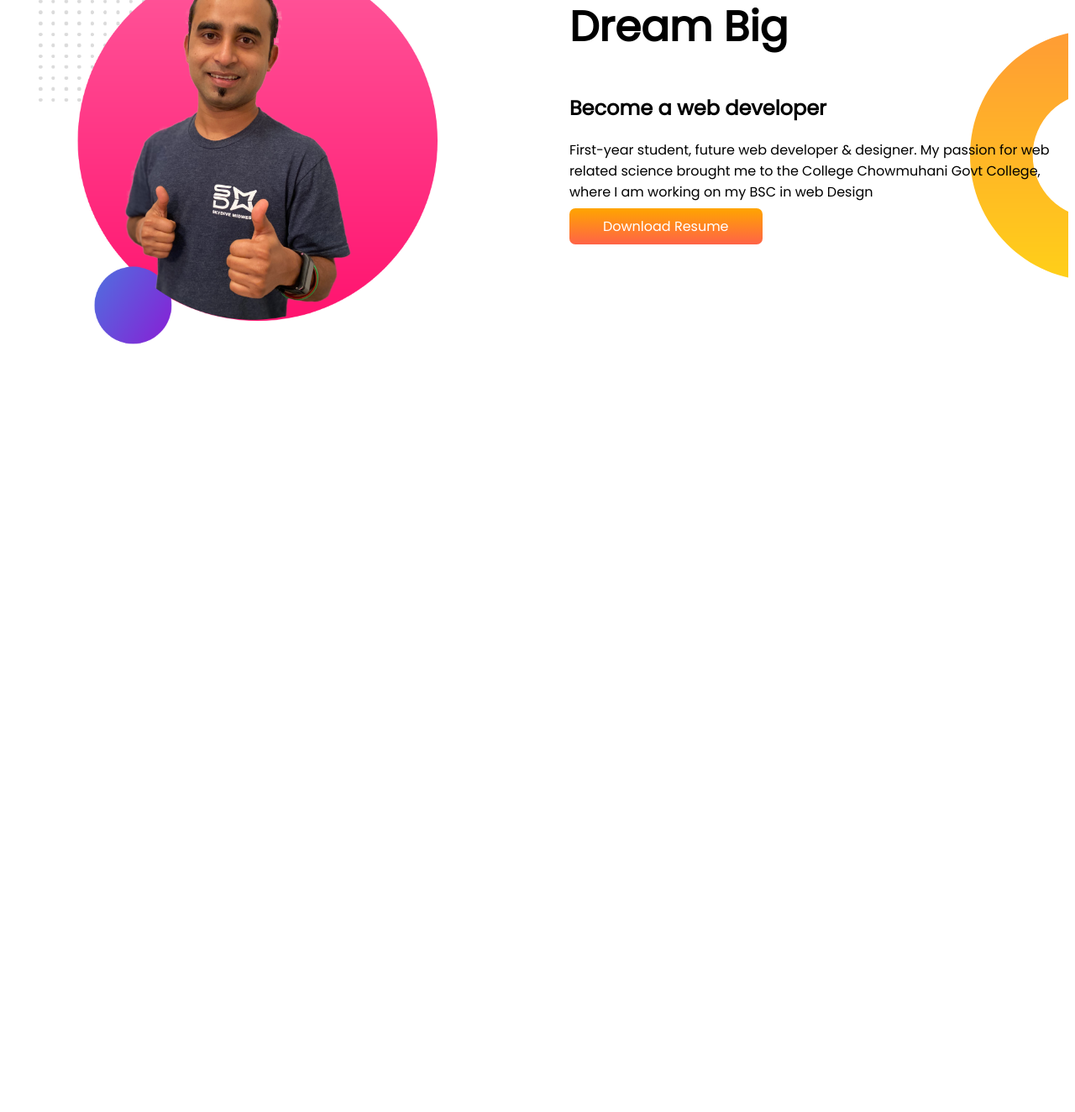
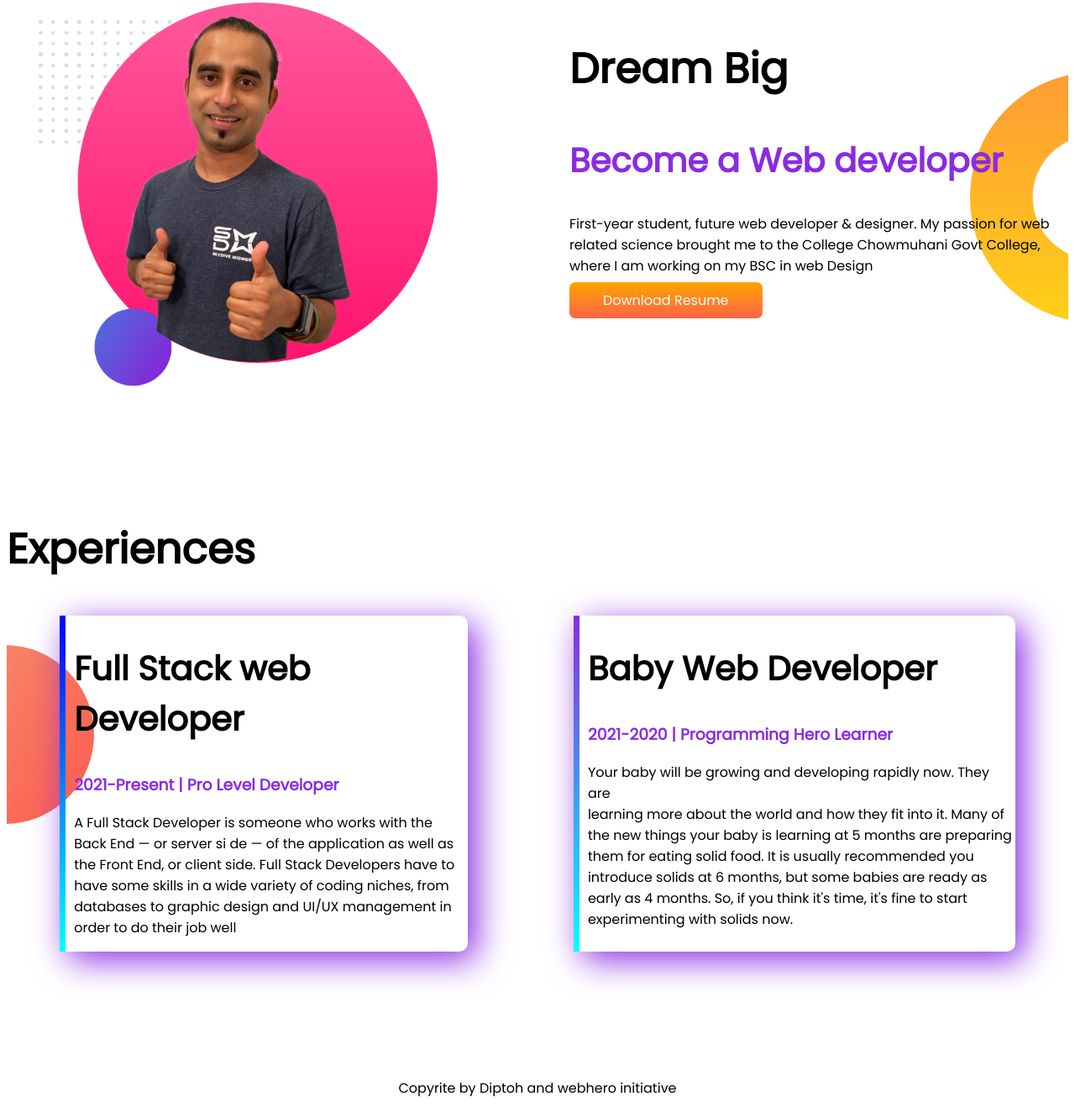
Before and after one commit to Mahabubhasan01/developer-portfolio, a plain HTML site: page index.html in a window 1280 px wide. Shown: the part 841-2165 px from the top of the page at 84% size. Before the commit the page ends 1358 px from the top, so only its background shows below. Drawn offline with Linux system fonts and the light colour scheme.

Commit message:
footer and experience

```diff
--- a/index.html
+++ b/index.html
@@ -11,7 +11,7 @@
     <link rel="stylesheet" href="style.css">
 </head>
 <body>
-     <section class="top-banner">
+     <section class="top-banner flexible-container" >
         <div class="half-width">
             <h1>Welcome To</h1>
             <h1><span>Diptoh Al Mahbub</span> World!</h1>
@@ -23,17 +23,39 @@
         </div class="half-width">
             <img src="images/jhankar2.png" alt=" jhankar vi picture">
      </section>
-     <section class="dream-big">
+     <section class="dream-big flexible-container">
          <div class="half-width">
              <img src="images/jhankar2.png" alt="">
          </div>
          <div class="half-width">
              <h1>Dream Big</h1>
-             <h2>Become a web developer</h2>
+             <h2><span>Become a Web developer</span></h2>
              <p>First-year student, future web developer & designer. My passion for web related
                   science brought me to the College Chowmuhani Govt College, where I am working on my BSC in web Design</p>
                   <a class="link-button" href="">Download Resume</a>
          </div>
      </section>
+     <section class="experiences-area">
+         <h1>Experiences</h1>
+         <div class="flexible-container">
+            <div id="web-hero" class="experiences-item">
+                <h2> Full Stack web Developer</h2>
+                <h3><span>2021-Present | Pro Level Developer</span></h3>
+                <p>A Full Stack Developer is someone who works with the Back End — or server si
+                    de — of the application as well as the Front End, or client side. Full Stack Developers have to have some skills in a wide variety of coding niches, from databases to graphic design and UI/UX management in order to do their job well</p>
+            </div>
+            <div id="web-dev" class=" experiences-item">
+                <h2>Baby Web Developer</h2>
+                <h3><span>2021-2020 | Programming Hero Learner</span></h3>
+                <p>Your baby will be growing and developing rapidly now. They are <br>learning more about the world and how they fit into it. Many of the new things your baby is learning at 5 months are preparing them for eating solid food. It is usually recommended you introduce solids at 6 months, but some babies are ready as early as 4 months. So, if you think it's time, it's fine to start experimenting with solids now.
+
+               </p>
+            </div>
+         </div>
+
+     </section>
+     <footer>
+         <p>Copyrite by Diptoh and webhero initiative</p>
+     </footer>
 </body>
 </html>
--- a/style.css
+++ b/style.css
@@ -3,6 +3,9 @@ body{
 }
 h1{
     font-size: 50px;
+}
+h2{
+    font-size: 40px;
 }
 .name{
     color: black;
@@ -10,9 +13,9 @@ h1{
 span{
     color: blueviolet;
 }
-section{
+.flexible-container{
     display: flex;
-    margin-bottom: 100px;
+    margin-bottom: 150px;
 }
 .half-width{
     width: 50%;
@@ -42,3 +45,30 @@ section{
     background-repeat: no-repeat;
     background-position:  right;
 }
+.experiences-area{
+    background-image: url(images/exp-bg.png);
+    background-repeat: no-repeat;
+    background-position: left ;
+}
+.experiences-item{
+    box-shadow: 10px 10px 40px blueviolet;
+    margin-left: 5%;
+    margin-right: 5%;
+    border-radius: 10px;
+    padding-left: 10px;
+
+}
+#web-dev{
+    border-left: 7px solid;
+    border-image: linear-gradient(blueviolet, cyan) 30;
+    border-image-slice: 1;
+}
+#web-hero{
+    border-left: 7px solid;
+    border-image: linear-gradient(blue, cyan) 30;
+    border-image-slice: 1;
+
+}
+footer p{
+    text-align: center;
+}
```
